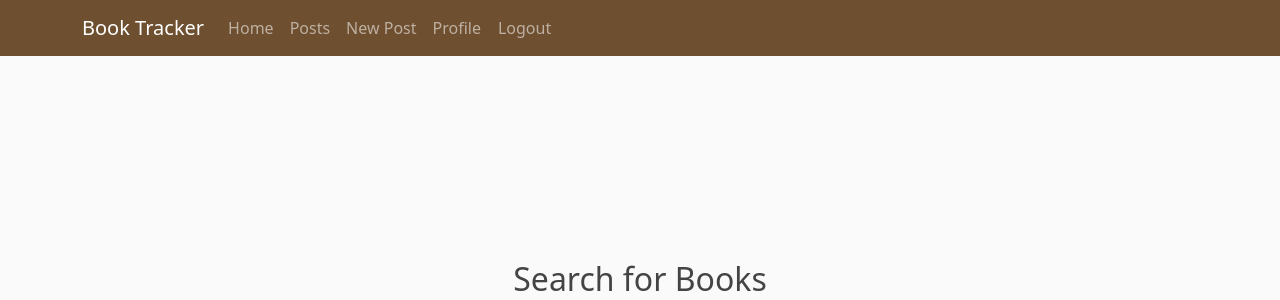
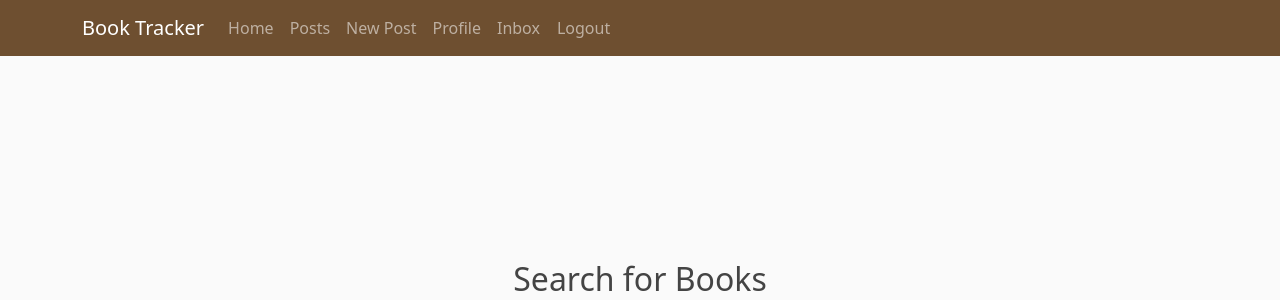
Before and after one commit to kristineLCS/Frameworks_django, a Django app: page /book_tracker/ in a window 1280 px wide. Shown: the top 300 px of the page. Run offline with Django 4.2, Linux system fonts and the light colour scheme; the visitor is signed in with stand-in values (Sample User, id 1); parts of the project's set-up code (start-up, migrations or seed data) failed here and were passed over; some libraries are stand-ins or nearby versions.

Commit message:
added inbox

```diff
--- a/django_project/book_tracker/templates/blog/base.html
+++ b/django_project/book_tracker/templates/blog/base.html
@@ -35,6 +35,7 @@
               {% if user.is_authenticated %}
                   <a class="nav-item nav-link" href="{% url 'post-create' %}">New Post</a> <!-- Change here -->
                   <a class="nav-item nav-link" href="{% url 'profile' %}">Profile</a>
+                  <a class="nav-item nav-link" href="{% url 'inbox' %}">Inbox</a>
                   <form action="{% url 'logout' %}" method="POST" class="form-inline">
                     {% csrf_token %}
                     <button type="submit" class="btn btn-link nav-item nav-link py-0" id="logout">Logout</button>
```
